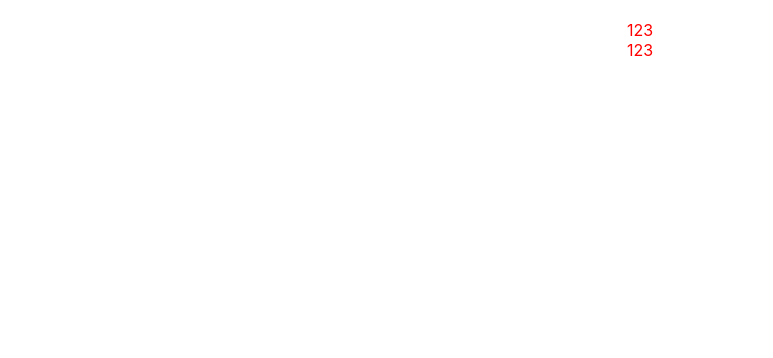
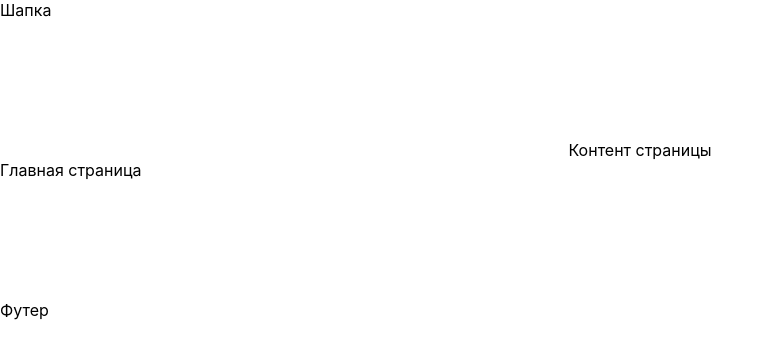
Before and after one commit to djKeysi/blog_react, a React (Vite) app: page / in a window 1280 px wide. Shown: the top 358 px of the page, without its empty margins (0-773 px from the left). Built offline with nearby package versions, Linux system fonts and the light colour scheme; a web font is replaced by a local one.

Commit message:
Реализовать основной компонент роутинга

```diff
--- a/package.json
+++ b/package.json
@@ -16,7 +16,7 @@
     "react-dom": "^19.0.0",
     "react-hook-form": "^7.56.4",
     "react-redux": "^9.2.0",
-    "react-router": "^7.6.0",
+    "react-router-dom": "^7.6.0",
     "redux": "^5.0.1",
     "redux-thunk": "^3.1.0",
     "styled-components": "^6.1.18",
--- a/src/App.jsx
+++ /dev/null
@@ -1,16 +0,0 @@
-import './index.css';
-import styled from 'styled-components';
-
-const Div = styled.div`
-	text-align: center;
-	color: red;
-`;
-export const App = () => {
-	return (
-		<Div>
-			<i className="fa fa-camera-retro fa-lg"></i>
-			<div>123</div>
-			<div>123</div>
-		</Div>
-	);
-};
--- /dev/null
+++ b/src/blog.jsx
@@ -0,0 +1,35 @@
+import { Route, Routes } from 'react-router-dom';
+import './index.css';
+import styled from 'styled-components';
+
+const Content = styled.div`
+	padding: 120px 0;
+`;
+
+const H2 = styled.div`
+	text-align: center;
+`;
+
+const Header = () => <div>Шапка</div>;
+const Footer = () => <div>Футер</div>;
+
+export const Blog = () => {
+	return (
+		<>
+			<Header />
+			<Content>
+				<H2>Контент страницы</H2>
+				<Routes>
+					<Route path="/" element={<div>Главная страница</div>} />
+					<Route path="/login" element={<div>Авторизация</div>} />
+					<Route path="/register" element={<div>Регистрация</div>} />
+					<Route path="/users" element={<div>Пользователи</div>} />
+					<Route path="/post" element={<div>Новая статья</div>} />
+					<Route path="/post/:postId" element={<div>Статья</div>} />
+					<Route path="*" element={<div>Ошибка</div>} />
+				</Routes>
+			</Content>
+			<Footer />
+		</>
+	);
+};
--- a/src/main.jsx
+++ b/src/main.jsx
@@ -1,12 +1,10 @@
-
-import React from 'react';
 import ReactDOM from 'react-dom/client';
+import { Blog } from './blog';
+import { BrowserRouter } from 'react-router-dom';
 import './index.css';
-import { App } from './App';
-
 const root = ReactDOM.createRoot(document.getElementById('root'));
 root.render(
-	<React.StrictMode>
-		<App />
-	</React.StrictMode>,
+	<BrowserRouter>
+		<Blog />
+	</BrowserRouter>,
 );
```
Also changed, not shown: 1 other file (tests, documents, lock files or other folders).
